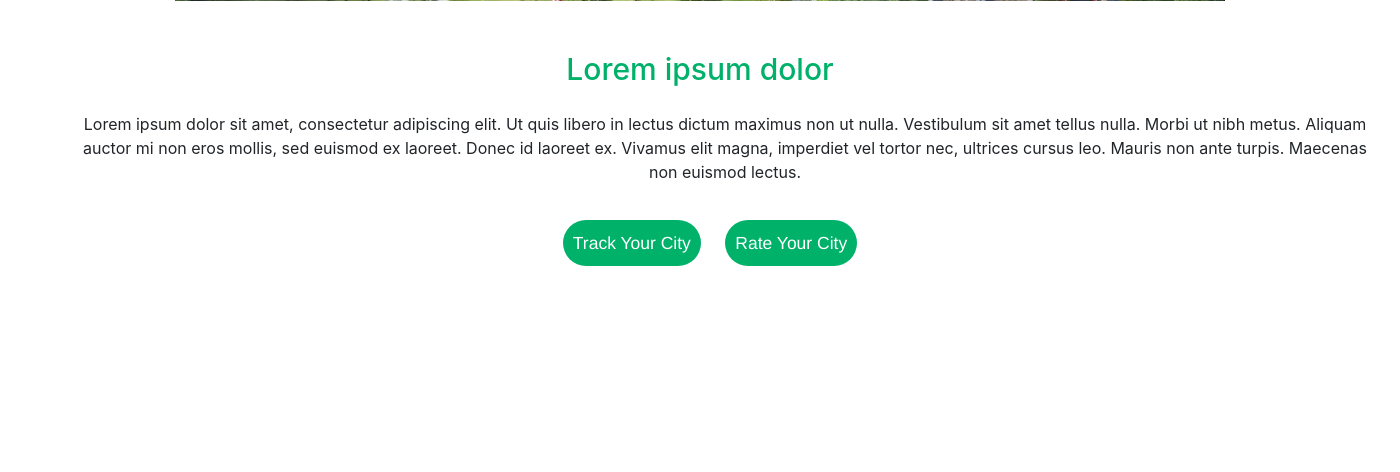
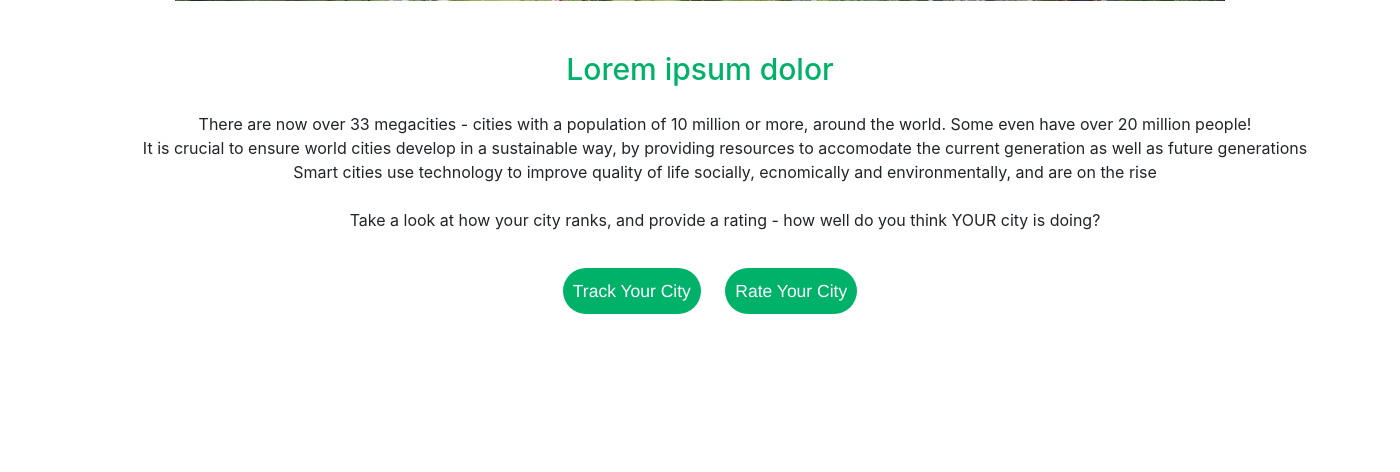
Before and after one commit to cfglondon23/Team-8, a Flask app: page / in a window 1400 px wide. Shown: the part 543-1015 px from the top of the page. Run offline with Flask 3, Linux system fonts and the light colour scheme; parts of the project's set-up code (start-up, migrations or seed data) failed here and were passed over; some libraries are stand-ins or nearby versions.

Commit message:
something

```diff
--- a/src/templates/base.html
+++ b/src/templates/base.html
@@ -42,7 +42,11 @@
     <h1 id="title">Lorem ipsum dolor</h1>
 
     <div id = "div_titletext">
-      <p>Lorem ipsum dolor sit amet, consectetur adipiscing elit. Ut quis libero in lectus dictum maximus non ut nulla. Vestibulum sit amet tellus nulla. Morbi ut nibh metus. Aliquam auctor mi non eros mollis, sed euismod ex laoreet. Donec id laoreet ex. Vivamus elit magna, imperdiet vel tortor nec, ultrices cursus leo. Mauris non ante turpis. Maecenas non euismod lectus.</p>
+      <p>There are now over 33 megacities - cities with a population of 10 million or more, around the world. Some even have over 20 million people!<br>
+         It is crucial to ensure world cities develop in a sustainable way, by providing resources to accomodate the current generation as
+        well as future generations<br>
+        Smart cities use technology to improve quality of life socially, ecnomically and environmentally, and are on the rise<br><br>
+        Take a look at how your city ranks, and provide a rating - how well do you think YOUR city is doing?</p>
     </div>
 
     <div>
```
